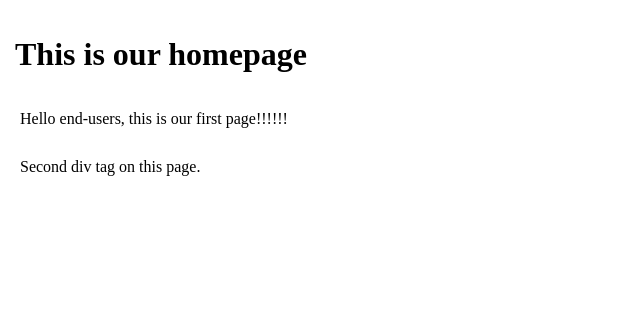
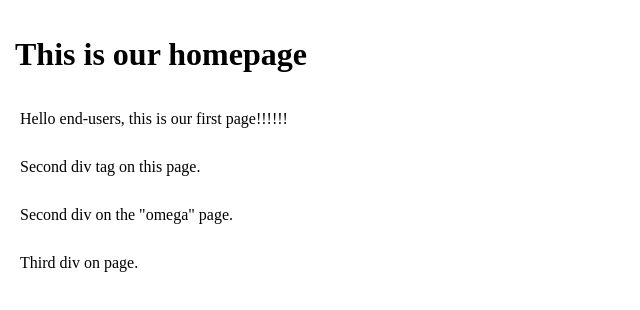
Before and after one commit to wisneskit/GitTest, a plain HTML site: page index.html in a window 1280 px wide. Shown: the whole page, without its empty margins (0-640 px from the left). Drawn offline with Linux system fonts and the light colour scheme.

Commit message:
recent change for omega

```diff
--- a/index.html
+++ b/index.html
@@ -18,5 +18,11 @@
         <div>
             Second div tag on this page.
         </div>
+        <div>
+            Second div on the "omega" page.
+        </div>
+        <div>
+            Third div on page.
+        </div>
     </body>
 </html>
```
